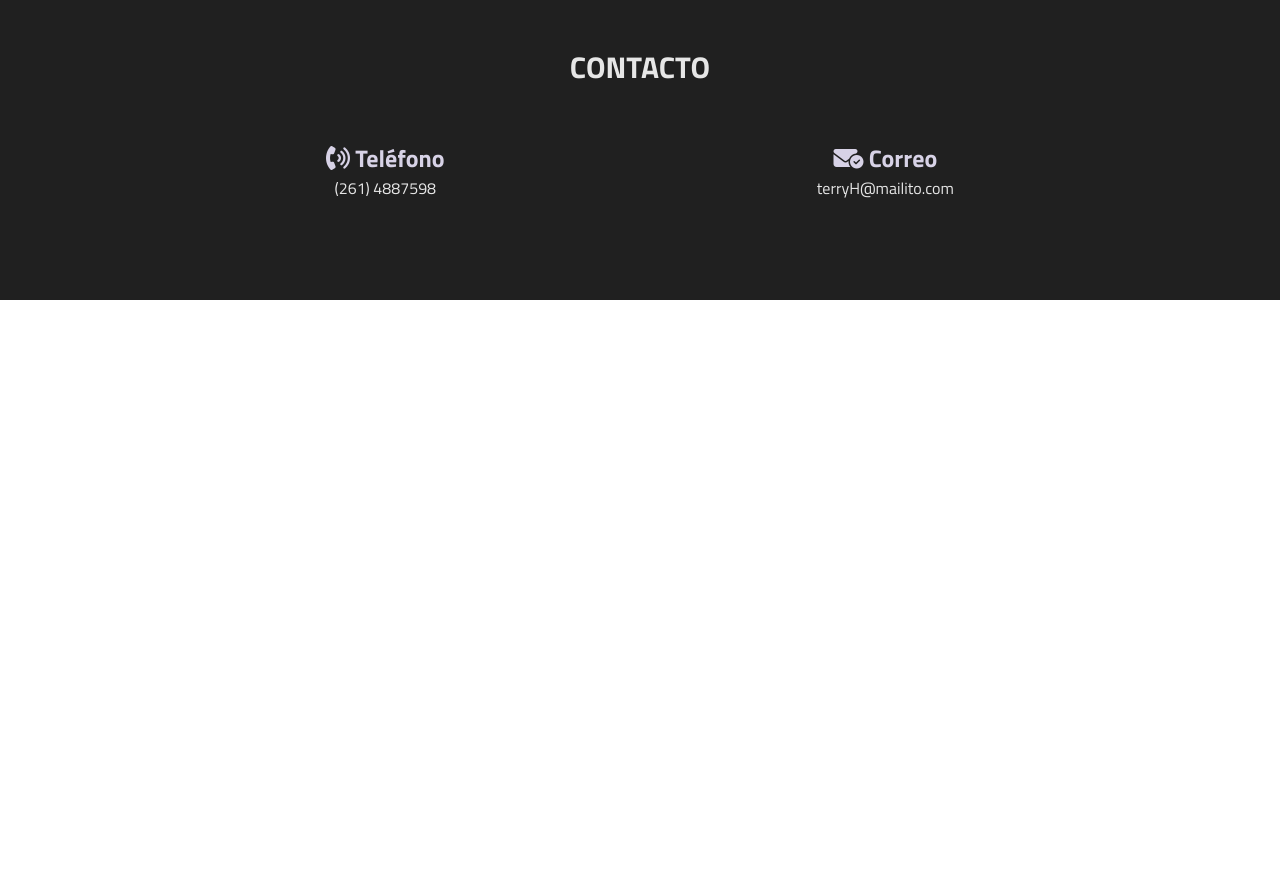
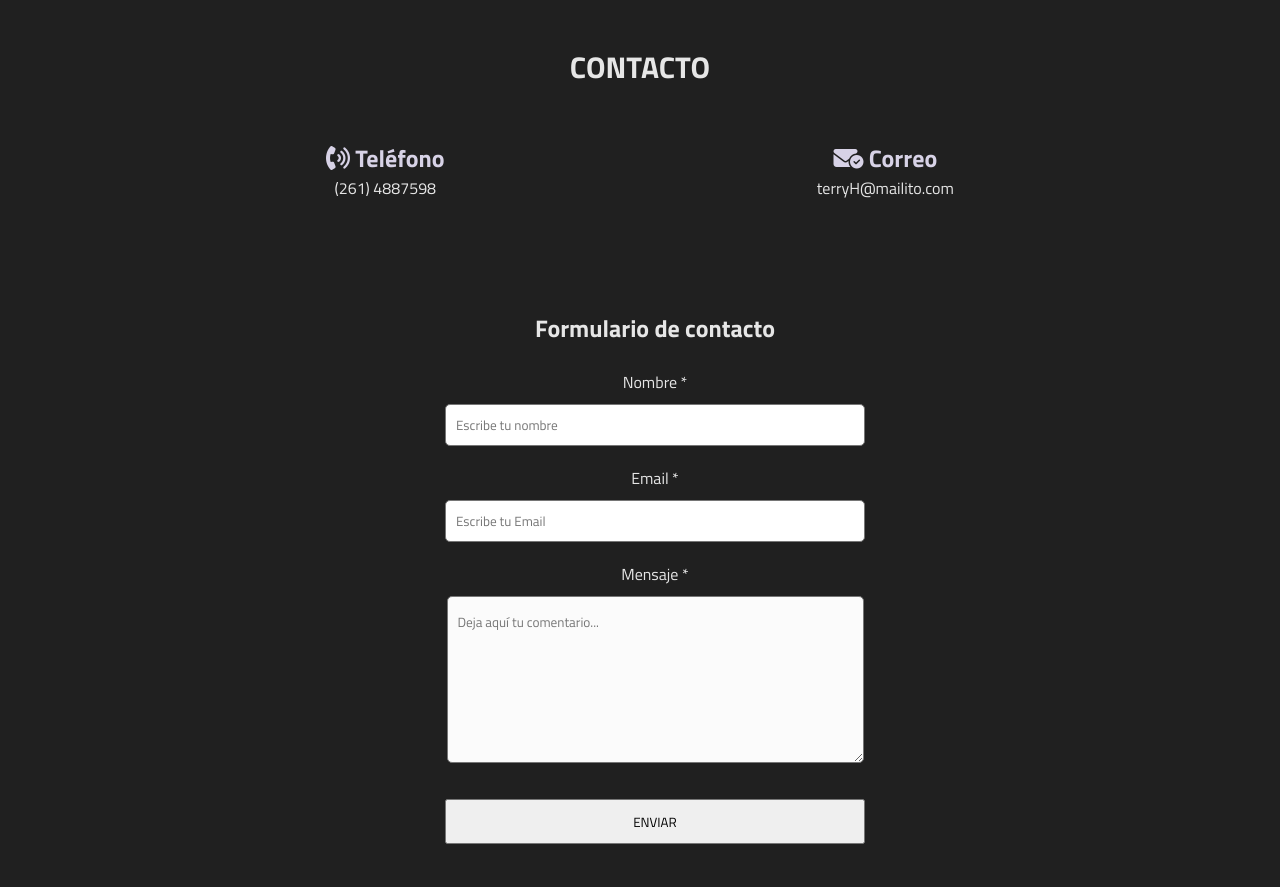
Before and after one commit to mathias5525/CV-proyecto_HTML, a plain HTML site: page index.html in a window 1280 px wide. Shown: the part 2057-2944 px from the top of the page. Before the commit the page ends 2357 px from the top, so only its background shows below. Drawn offline with Linux system fonts and the light colour scheme.

Commit message:
Update index.html

```diff
--- a/index.html
+++ b/index.html
@@ -287,6 +287,41 @@
                 </div>
 
             </div>
+
+        </div>
+
+        <div class="contact_form">
+
+            <div class="formulario">
+          <h2>Formulario de contacto</h2><br>
+
+                        <form action="mailito:matiasemanuel25@gmail.com" method="post">
+
+
+                                    <p>
+                                        <label for="nombre" class="colocar_nombre">Nombre
+                                            <span class="obligatorio">*</span>
+                                        </label>
+                                            <input type="text" name="introducir_nombre" id="nombre" required="obligatorio" placeholder="Escribe tu nombre">
+                                    </p>
+
+                                    <p>
+                                        <label for="email" class="colocar_email">Email
+                                            <span class="obligatorio">*</span>
+                                        </label>
+                                            <input type="email" name="introducir_email" id="email" required="obligatorio" placeholder="Escribe tu Email">
+                                    </p>
+    <label for="mensaje" class="colocar_mensaje">Mensaje
+                                            <span class="obligatorio">*</span>
+                                        </label>
+                                             <textarea name="introducir_mensaje" class="texto_mensaje" id="mensaje" required="obligatorio" placeholder="Deja aquí tu comentario..."></textarea>
+                                       </p>
+
+                                    <button type="submit" name="enviar_formulario" id="enviar"><p>Enviar</p></button>
+
+
+                        </form>
+            </div>
         </div>
     </section>
 
```
